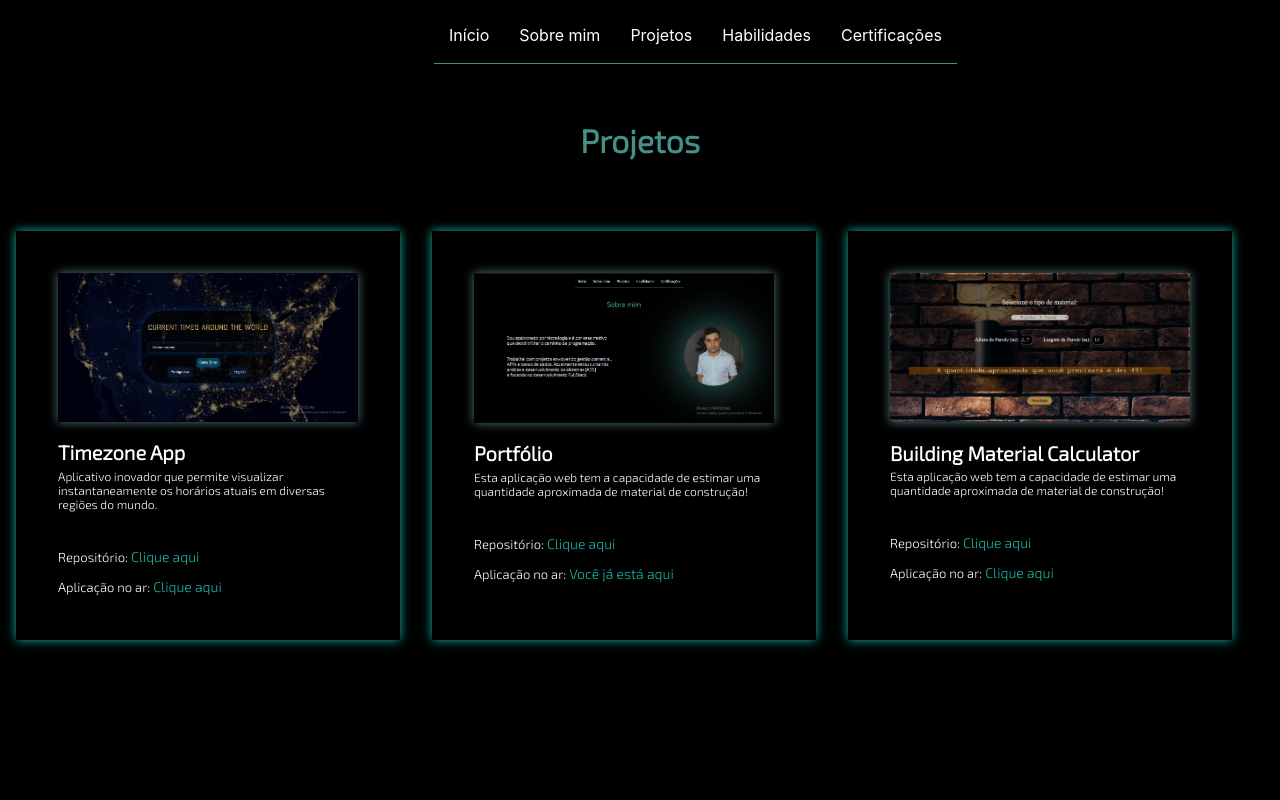
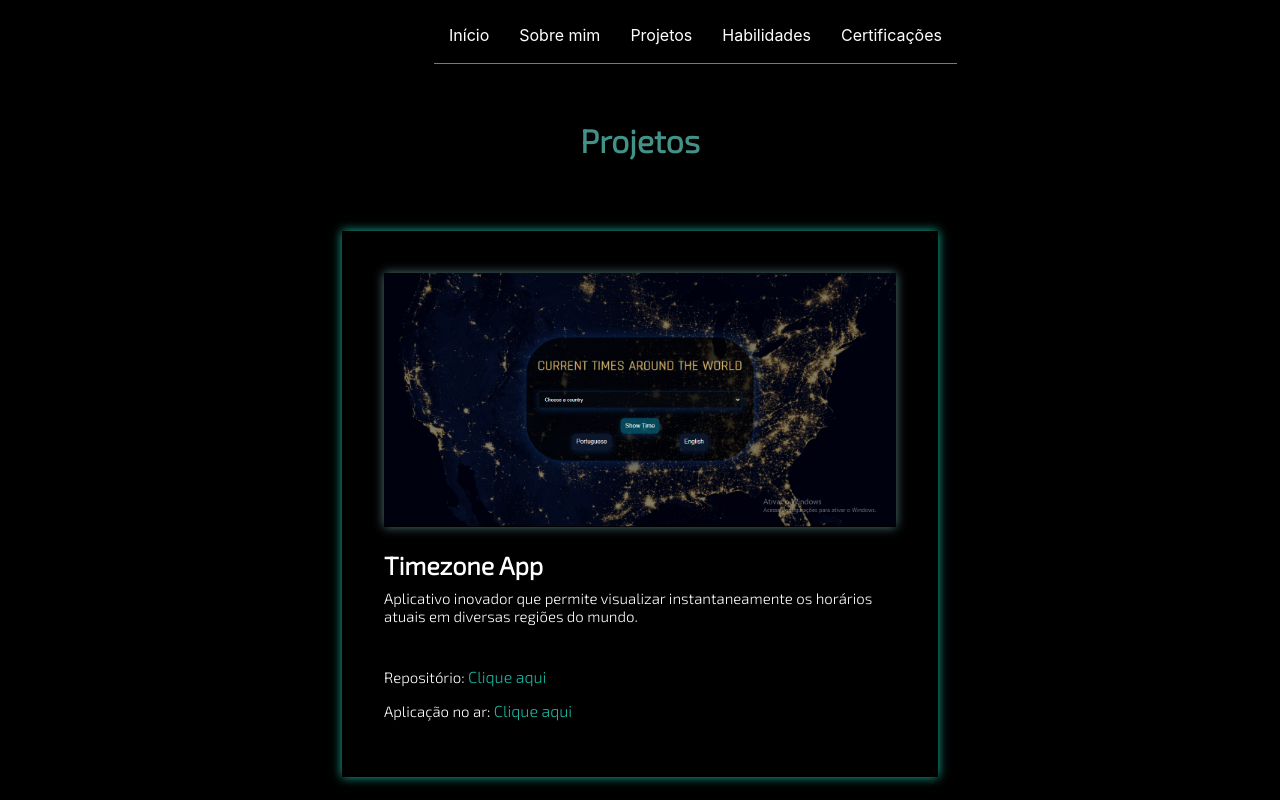
Before and after one commit to Leonardo-Correia-da-silva/Portfolio, a React (Create React App) app: page /projetos in a window 1280 px wide. Shown: the top 800 px of the page. Built offline with nearby package versions, Linux system fonts and the light colour scheme.

Commit message:
Update projetos.css

```diff
--- a/src/componentes/container/projetos/projetos.css
+++ b/src/componentes/container/projetos/projetos.css
@@ -1,5 +1,3 @@
-
-
 .projetos {
     color: rgb(67, 146, 136);
     font-family: 'Exo 2', sans-serif;
@@ -11,7 +9,9 @@
 
 .container-projeto{
     display: flex;
-    justify-content: space-around;
+    flex-direction: column;
+    align-items: center;
+
 
 
 }
@@ -25,8 +25,8 @@
 .projeto1{
     font-size: 10px;
     background-color: black;
-    width: 300px;
-    height: 325px;
+    width: 40%;
+    height: 25%;
     border: 2px solid black;
     padding: 40px;
     box-shadow: 0 0 10px rgba(33, 226, 200, 0.8);
@@ -36,25 +36,25 @@
 
 .titulo-projetos{
     font-family: 'Exo 2', sans-serif;
-    font-size: 20px;
+    font-size: 25px;
 }
 
 .p-projetos{
     font-family: 'Exo 2', sans-serif;
     color: white;
-    font-size: 12px;
+    font-size: 15px;
     margin-top: -12px;
 }
 
 .p-links{
     font-family: 'Exo 2', sans-serif;
     color: white;
-    font-size: 13px;
+    font-size: 15px;
 
 }
 
 .click{
-    font-size: 14px;
+    font-size: 16px;
     border-bottom: none;
     color:rgba(33, 226, 200, 0.8);
 
```
